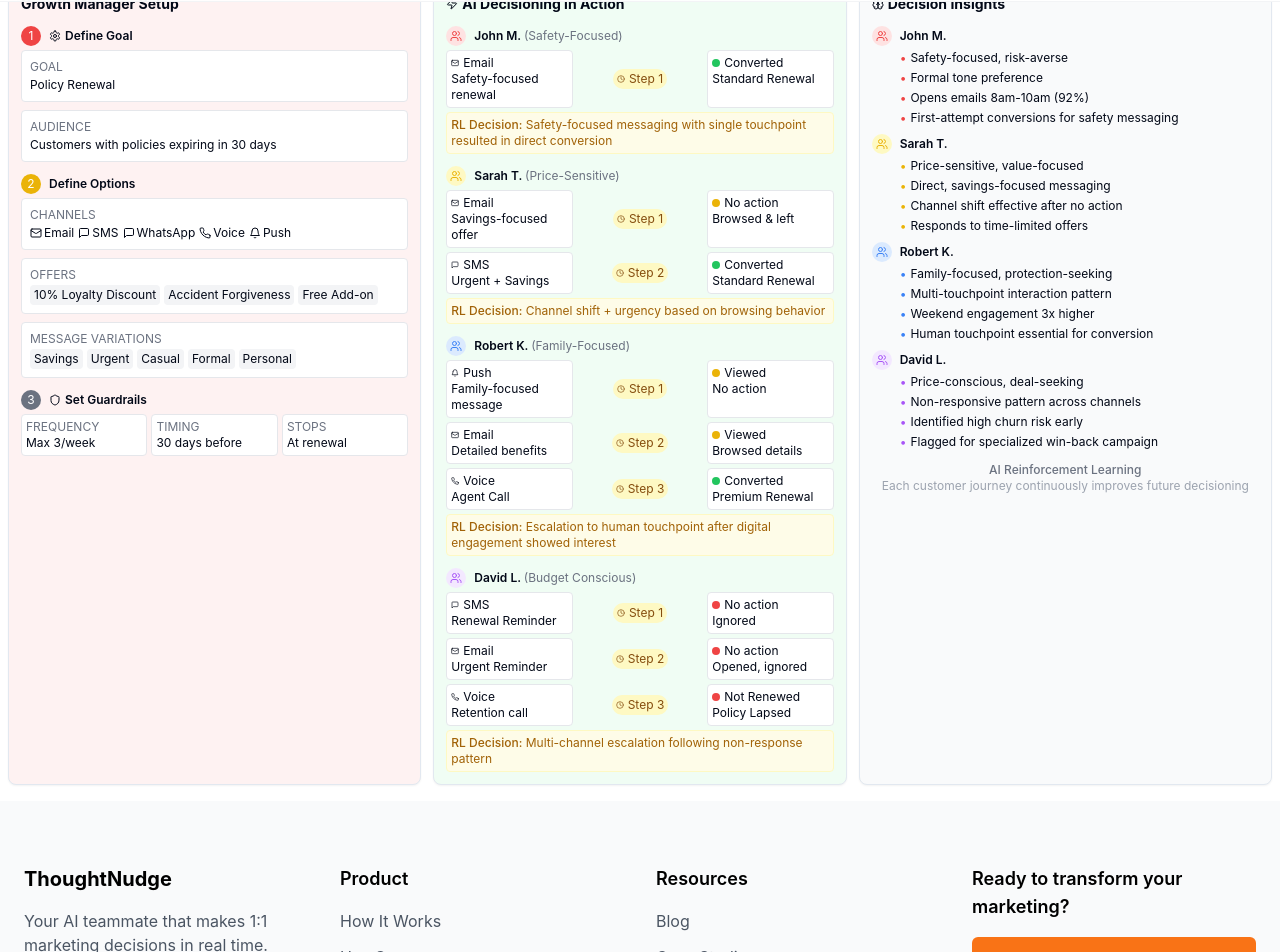
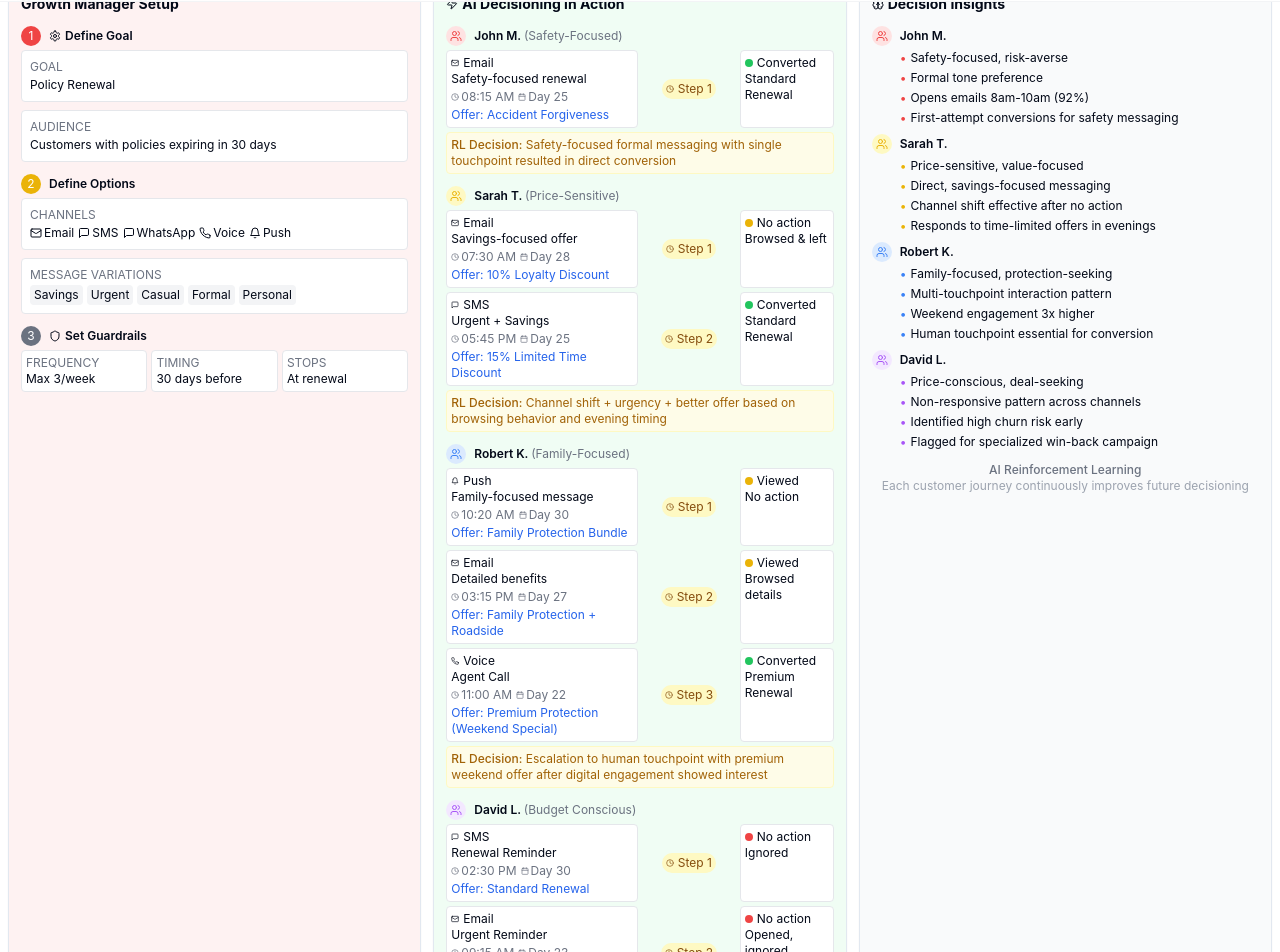
Before and after one commit to SP-Thoughtnudge/tn-website-nudge-ai-nexus-57-v1, a React (Vite) app: page /test in a window 1280 px wide. Shown: the part 79-1031 px from the top of the page. Built offline with nearby package versions, Linux system fonts and the light colour scheme.

Commit message:
feat: Show offer, time, and day in AI section
Update AI decisioning section to include offer, time, and day.

```diff
--- a/src/pages/Test.tsx
+++ b/src/pages/Test.tsx
@@ -67,15 +67,6 @@ const Test = () => {
                     </div>
                   </div>
 
-                  <div className="bg-white p-2 rounded border border-gray-200 mb-2">
-                    <div className="uppercase text-xs text-gray-500 mb-0.5">OFFERS</div>
-                    <div className="flex flex-wrap gap-1 text-xs">
-                      <span className="px-1 py-0.5 bg-gray-100 rounded">10% Loyalty Discount</span>
-                      <span className="px-1 py-0.5 bg-gray-100 rounded">Accident Forgiveness</span>
-                      <span className="px-1 py-0.5 bg-gray-100 rounded">Free Add-on</span>
-                    </div>
-                  </div>
-
                   <div className="bg-white p-2 rounded border border-gray-200">
                     <div className="uppercase text-xs text-gray-500 mb-0.5">MESSAGE VARIATIONS</div>
                     <div className="flex flex-wrap gap-1 text-xs">
@@ -131,12 +122,19 @@ const Test = () => {
                     <span className="font-semibold text-xs">John M. <span className="text-xs font-normal text-gray-500">(Safety-Focused)</span></span>
                   </div>
 
-                  <div className="grid grid-cols-3 gap-1 mb-1">
-                    <div className="bg-white p-1 rounded border border-gray-200">
+                  <div className="grid grid-cols-4 gap-1 mb-1">
+                    <div className="bg-white p-1 rounded border border-gray-200 col-span-2">
                       <div className="flex items-center text-xs">
                         <Mail className="h-2 w-2 mr-1" /> Email
                       </div>
                       <div className="text-xs">Safety-focused renewal</div>
+                      <div className="text-xs text-gray-500 flex items-center mt-0.5">
+                        <Clock className="h-2 w-2 mr-0.5" /> 08:15 AM
+                        <Calendar className="h-2 w-2 ml-1 mr-0.5" /> Day 25
+                      </div>
+                      <div className="text-xs text-blue-600 mt-0.5">
+                        Offer: Accident Forgiveness
+                      </div>
                     </div>
                     <div className="flex items-center justify-center text-xs">
                       <div className="bg-yellow-100 text-yellow-800 text-xs px-1 py-0.5 rounded-full flex items-center">
@@ -153,7 +151,7 @@ const Test = () => {
                     </div>
                   </div>
                   <div className="text-xs bg-yellow-50 border border-yellow-100 p-1 rounded text-yellow-700 mb-3">
-                    <span className="text-xs font-medium">RL Decision:</span> Safety-focused messaging with single touchpoint resulted in direct conversion
+                    <span className="text-xs font-medium">RL Decision:</span> Safety-focused formal messaging with single touchpoint resulted in direct conversion
                   </div>
                 </div>
 
@@ -166,12 +164,19 @@ const Test = () => {
                     <span className="font-semibold text-xs">Sarah T. <span className="text-xs font-normal text-gray-500">(Price-Sensitive)</span></span>
                   </div>
 
-                  <div className="grid grid-cols-3 gap-1 mb-1">
-                    <div className="bg-white p-1 rounded border border-gray-200">
+                  <div className="grid grid-cols-4 gap-1 mb-1">
+                    <div className="bg-white p-1 rounded border border-gray-200 col-span-2">
                       <div className="flex items-center text-xs">
                         <Mail className="h-2 w-2 mr-1" /> Email
                       </div>
                       <div className="text-xs">Savings-focused offer</div>
+                      <div className="text-xs text-gray-500 flex items-center mt-0.5">
+                        <Clock className="h-2 w-2 mr-0.5" /> 07:30 AM
+                        <Calendar className="h-2 w-2 ml-1 mr-0.5" /> Day 28
+                      </div>
+                      <div className="text-xs text-blue-600 mt-0.5">
+                        Offer: 10% Loyalty Discount
+                      </div>
                     </div>
                     <div className="flex items-center justify-center text-xs">
                       <div className="bg-yellow-100 text-yellow-800 text-xs px-1 py-0.5 rounded-full flex items-center">
@@ -186,12 +191,19 @@ const Test = () => {
                     </div>
                   </div>
 
-                  <div className="grid grid-cols-3 gap-1 mb-1">
-                    <div className="bg-white p-1 rounded border border-gray-200">
+                  <div className="grid grid-cols-4 gap-1 mb-1">
+                    <div className="bg-white p-1 rounded border border-gray-200 col-span-2">
                       <div className="flex items-center text-xs">
                         <MessageSquare className="h-2 w-2 mr-1" /> SMS
                       </div>
                       <div className="text-xs">Urgent + Savings</div>
+                      <div className="text-xs text-gray-500 flex items-center mt-0.5">
+                        <Clock className="h-2 w-2 mr-0.5" /> 05:45 PM
+                        <Calendar className="h-2 w-2 ml-1 mr-0.5" /> Day 25
+                      </div>
+                      <div className="text-xs text-blue-600 mt-0.5">
+                        Offer: 15% Limited Time Discount
+                      </div>
                     </div>
                     <div className="flex items-center justify-center text-xs">
                       <div className="bg-yellow-100 text-yellow-800 text-xs px-1 py-0.5 rounded-full flex items-center">
@@ -209,7 +221,7 @@ const Test = () => {
                   </div>
 
                   <div className="text-xs bg-yellow-50 border border-yellow-100 p-1 rounded text-yellow-700 mb-3">
-                    <span className="text-xs font-medium">RL Decision:</span> Channel shift + urgency based on browsing behavior
+                    <span className="text-xs font-medium">RL Decision:</span> Channel shift + urgency + better offer based on browsing behavior and evening timing
                   </div>
                 </div>
 
@@ -222,12 +234,19 @@ const Test = () => {
                     <span className="font-semibold text-xs">Robert K. <span className="text-xs font-normal text-gray-500">(Family-Focused)</span></span>
                   </div>
 
-                  <div className="grid grid-cols-3 gap-1 mb-1">
-                    <div className="bg-white p-1 rounded border border-gray-200">
+                  <div className="grid grid-cols-4 gap-1 mb-1">
+                    <div className="bg-white p-1 rounded border border-gray-200 col-span-2">
                       <div className="flex items-center text-xs">
                         <Bell className="h-2 w-2 mr-1" /> Push
                       </div>
                       <div className="text-xs">Family-focused message</div>
+                      <div className="text-xs text-gray-500 flex items-center mt-0.5">
+                        <Clock className="h-2 w-2 mr-0.5" /> 10:20 AM
+                        <Calendar className="h-2 w-2 ml-1 mr-0.5" /> Day 30
+                      </div>
+                      <div className="text-xs text-blue-600 mt-0.5">
+                        Offer: Family Protection Bundle
+                      </div>
                     </div>
                     <div className="flex items-center justify-center text-xs">
                       <div className="bg-yellow-100 text-yellow-800 text-xs px-1 py-0.5 rounded-full flex items-center">
@@ -242,12 +261,19 @@ const Test = () => {
                     </div>
                   </div>
 
-                  <div className="grid grid-cols-3 gap-1 mb-1">
-                    <div className="bg-white p-1 rounded border border-gray-200">
+                  <div className="grid grid-cols-4 gap-1 mb-1">
+                    <div className="bg-white p-1 rounded border border-gray-200 col-span-2">
                       <div className="flex items-center text-xs">
                         <Mail className="h-2 w-2 mr-1" /> Email
                       </div>
                       <div className="text-xs">Detailed benefits</div>
+                      <div className="text-xs text-gray-500 flex items-center mt-0.5">
+                        <Clock className="h-2 w-2 mr-0.5" /> 03:15 PM
+                        <Calendar className="h-2 w-2 ml-1 mr-0.5" /> Day 27
+                      </div>
+                      <div className="text-xs text-blue-600 mt-0.5">
+                        Offer: Family Protection + Roadside
+                      </div>
                     </div>
                     <div className="flex items-center justify-center text-xs">
                       <div className="bg-yellow-100 text-yellow-800 text-xs px-1 py-0.5 rounded-full flex items-center">
@@ -262,12 +288,19 @@ const Test = () => {
                     </div>
                   </div>
 
-                  <div className="grid grid-cols-3 gap-1 mb-1">
-                    <div className="bg-white p-1 rounded border border-gray-200">
+                  <div className="grid grid-cols-4 gap-1 mb-1">
+                    <div className="bg-white p-1 rounded border border-gray-200 col-span-2">
                       <div className="flex items-center text-xs">
                         <Phone className="h-2 w-2 mr-1" /> Voice
                       </div>
                       <div className="text-xs">Agent Call</div>
+                      <div className="text-xs text-gray-500 flex items-center mt-0.5">
+                        <Clock className="h-2 w-2 mr-0.5" /> 11:00 AM
+                        <Calendar className="h-2 w-2 ml-1 mr-0.5" /> Day 22
+                      </div>
+                      <div className="text-xs text-blue-600 mt-0.5">
+                        Offer: Premium Protection (Weekend Special)
+                      </div>
                     </div>
                     <div className="flex items-center justify-center text-xs">
                       <div className="bg-yellow-100 text-yellow-800 text-xs px-1 py-0.5 rounded-full flex items-center">
@@ -285,7 +318,7 @@ const Test = () => {
                   </div>
 
                   <div className="text-xs bg-yellow-50 border border-yellow-100 p-1 rounded text-yellow-700 mb-3">
-                    <span className="text-xs font-medium">RL Decision:</span> Escalation to human touchpoint after digital engagement showed interest
+                    <span className="text-xs font-medium">RL Decision:</span> Escalation to human touchpoint with premium weekend offer after digital engagement showed interest
                   </div>
                 </div>
 
@@ -298,12 +331,19 @@ const Test = () => {
                     <span className="font-semibold text-xs">David L. <span className="text-xs font-normal text-gray-500">(Budget Conscious)</span></span>
                   </div>
 
-                  <div className="grid grid-cols-3 gap-1 mb-1">
-                    <div className="bg-white p-1 rounded border border-gray-200">
+                  <div className="grid grid-cols-4 gap-1 mb-1">
+                    <div className="bg-white p-1 rounded border border-gray-200 col-span-2">
                       <div className="flex items-center text-xs">
                         <MessageSquare className="h-2 w-2 mr-1" /> SMS
                       </div>
                       <div className="text-xs">Renewal Reminder</div>
+                      <div className="text-xs text-gray-500 flex items-center mt-0.5">
+                        <Clock className="h-2 w-2 mr-0.5" /> 02:30 PM
+                        <Calendar className="h-2 w-2 ml-1 mr-0.5" /> Day 30
+                      </div>
+                      <div className="text-xs text-blue-600 mt-0.5">
+                        Offer: Standard Renewal
+                      </div>
                     </div>
                     <div className="flex items-center justify-center text-xs">
                       <div className="bg-yellow-100 text-yellow-800 text-xs px-1 py-0.5 rounded-full flex items-center">
@@ -318,12 +358,19 @@ const Test = () => {
                     </div>
                   </div>
 
-                  <div className="grid grid-cols-3 gap-1 mb-1">
-                    <div className="bg-white p-1 rounded border border-gray-200">
+                  <div className="grid grid-cols-4 gap-1 mb-1">
+                    <div className="bg-white p-1 rounded border border-gray-200 col-span-2">
                       <div className="flex items-center text-xs">
                         <Mail className="h-2 w-2 mr-1" /> Email
                       </div>
                       <div className="text-xs">Urgent Reminder</div>
+                      <div className="text-xs text-gray-500 flex items-center mt-0.5">
+                        <Clock className="h-2 w-2 mr-0.5" /> 09:15 AM
+                        <Calendar className="h-2 w-2 ml-1 mr-0.5" /> Day 23
+                      </div>
+                      <div className="text-xs text-blue-600 mt-0.5">
+                        Offer: 20% Last Chance Discount
+                      </div>
                     </div>
                     <div className="flex items-center justify-center text-xs">
                       <div className="bg-yellow-100 text-yellow-800 text-xs px-1 py-0.5 rounded-full flex items-center">
@@ -338,12 +385,19 @@ const Test = () => {
                     </div>
                   </div>
 
-                  <div className="grid grid-cols-3 gap-1 mb-1">
-                    <div className="bg-white p-1 rounded border border-gray-200">
+                  <div className="grid grid-cols-4 gap-1 mb-1">
+                    <div className="bg-white p-1 rounded border border-gray-200 col-span-2">
                       <div className="flex items-center text-xs">
                         <Phone className="h-2 w-2 mr-1" /> Voice
                       </div>
                       <div className="text-xs">Retention call</div>
+                      <div className="text-xs text-gray-500 flex items-center mt-0.5">
+                        <Clock className="h-2 w-2 mr-0.5" /> 06:45 PM
+                        <Calendar className="h-2 w-2 ml-1 mr-0.5" /> Day 15
+                      </div>
+                      <div className="text-xs text-blue-600 mt-0.5">
+                        Offer: 25% Retention Special + Flexible Payment
+                      </div>
                     </div>
                     <div className="flex items-center justify-center text-xs">
                       <div className="bg-yellow-100 text-yellow-800 text-xs px-1 py-0.5 rounded-full flex items-center">
@@ -361,7 +415,7 @@ const Test = () => {
                   </div>
 
                   <div className="text-xs bg-yellow-50 border border-yellow-100 p-1 rounded text-yellow-700">
-                    <span className="text-xs font-medium">RL Decision:</span> Multi-channel escalation following non-response pattern
+                    <span className="text-xs font-medium">RL Decision:</span> Multi-channel escalation with increasingly valuable offers following non-response pattern
                   </div>
                 </div>
               </CardContent>
@@ -427,7 +481,7 @@ const Test = () => {
                     </li>
                     <li className="flex items-start">
                       <span className="text-yellow-500 mr-1">•</span>
-                      <span>Responds to time-limited offers</span>
+                      <span>Responds to time-limited offers in evenings</span>
                     </li>
                   </ul>
                 </div>
```
